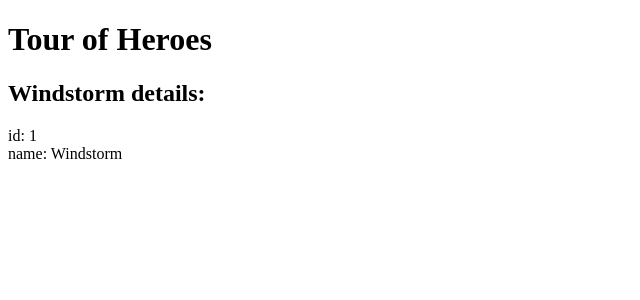
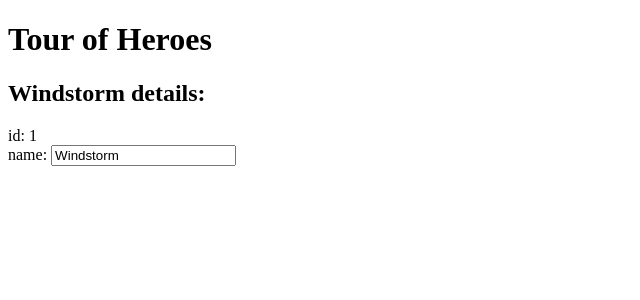
Before and after one commit to szarafinski/Frontend, an Angular app in the folder angular-hero-demo/: page / in a window 1280 px wide. Shown: the top 300 px of the page, without its empty margins (0-640 px from the left). Built offline with nearby package versions, Linux system fonts and the light colour scheme.

Commit message:
added input to edit the hero name

```diff
--- a/angular-hero-demo/src/app/app.component.html
+++ b/angular-hero-demo/src/app/app.component.html
@@ -1,8 +1,9 @@
 <h1> {{title}} </h1>
 <h2> {{hero.name}} details: </h2>
 <div>
-<label>id: </label>{{hero.id}}
+  <label>id: </label>{{hero.id}}
 </div>
 <div>
-<label>name: </label>{{hero.name}}
+  <label>name: </label>
+  <input [(ngModel)] = "hero.name" placeholder="name">
 </div>
```
